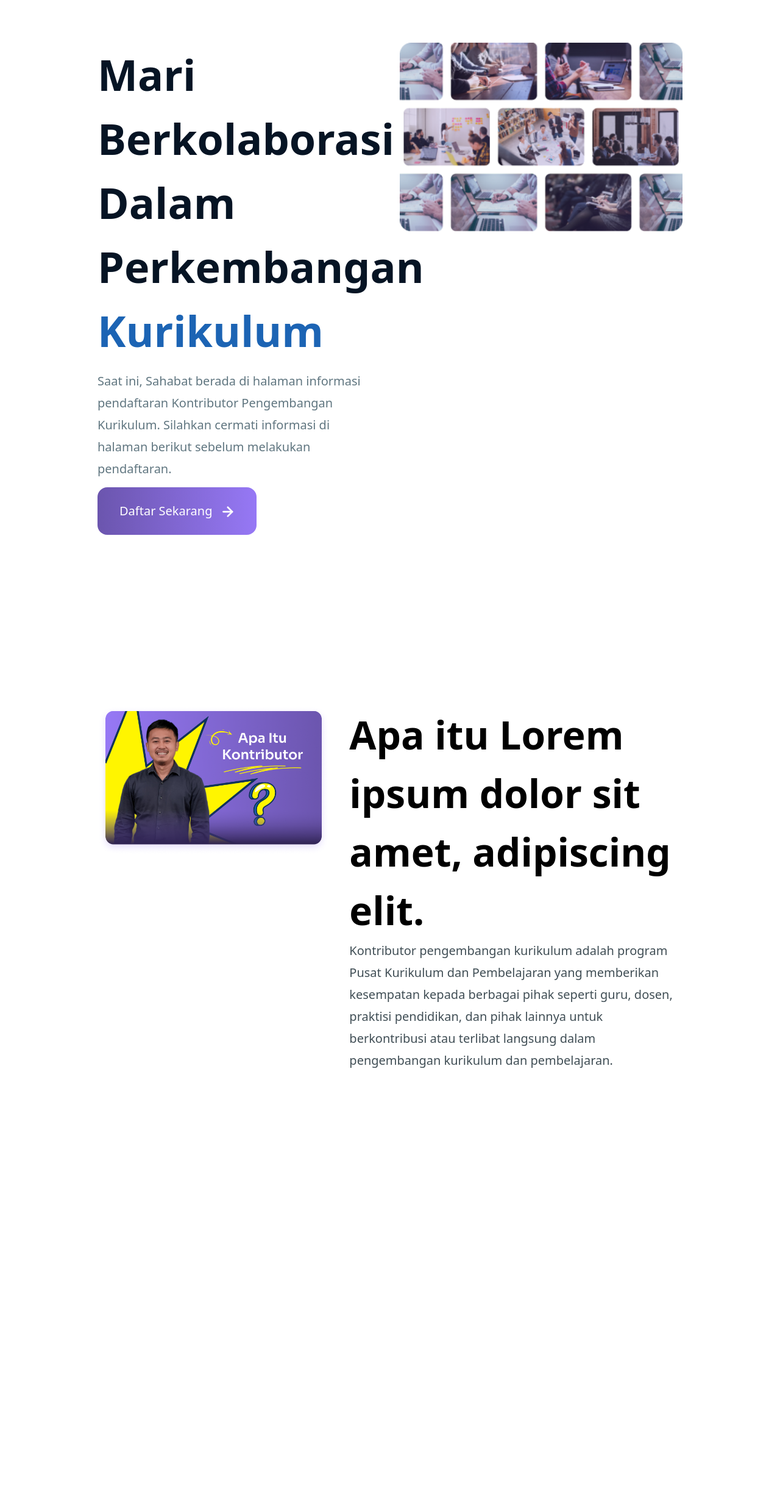
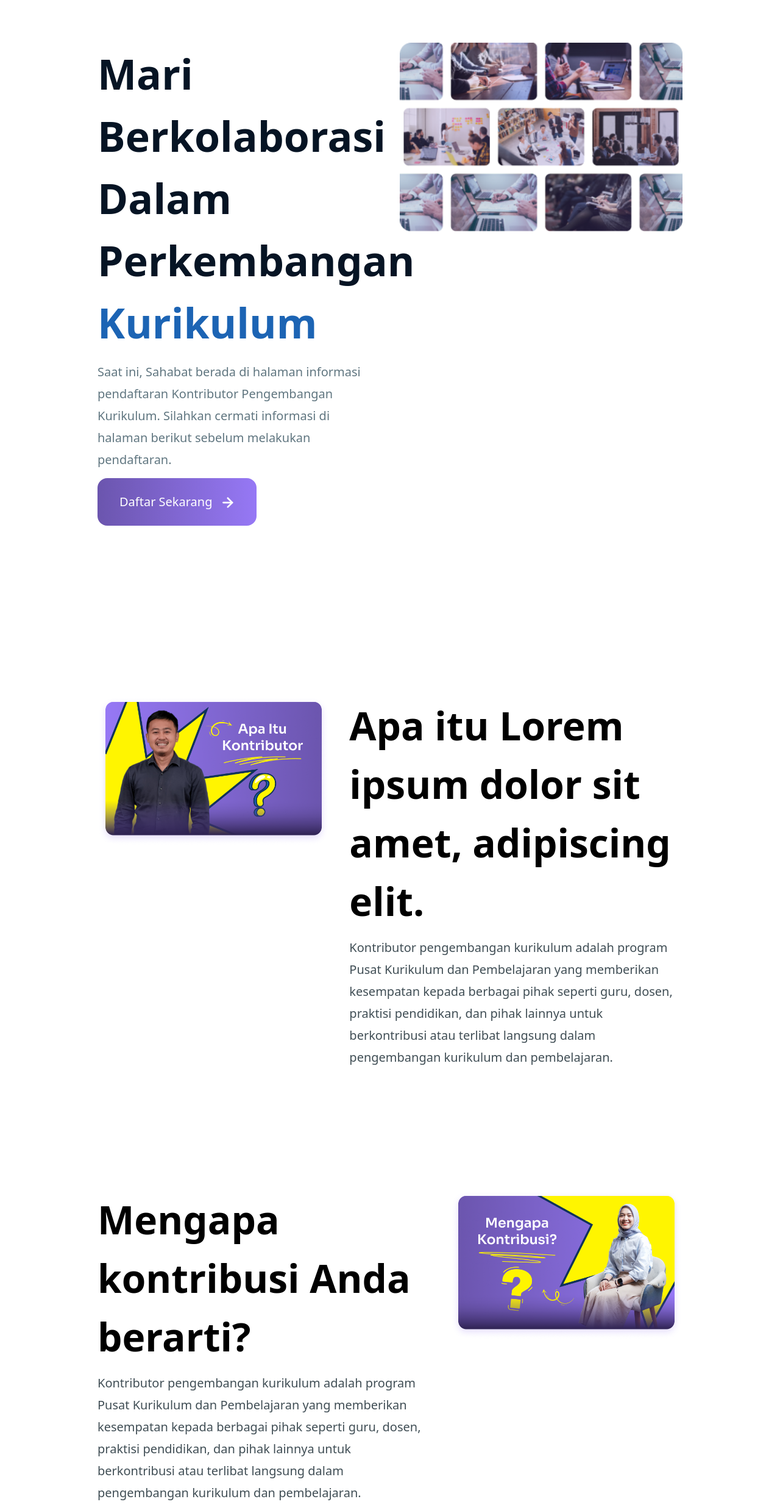
Before and after one commit to rayhanfuadi/laman-puskur-kontributor, a website: page pages/index.html in a window 1280 px wide. Shown: the part 84-2560 px from the top of the page at 61% size. Before the commit the page ends 1841 px from the top, so only its background shows below. Drawn offline with nearby package versions, Linux system fonts and the light colour scheme; files that its build step writes are made by us from their sources.

Commit message:
3 content

```diff
--- a/pages/index.html
+++ b/pages/index.html
@@ -29,12 +29,13 @@
     <!-- Navbar End -->
 
     <!-- Hero Section -->
-    <div class="px-[16px] py-[16px] lg:grid lg:grid-cols-2 lg:gap-[32px] lg:px-[160px] lg:py-[80px] md:flex">
+    <div
+        class="px-[16px] py-[16px] mb-[40px] lg:grid lg:grid-cols-2 lg:gap-[32px] lg:px-[160px] lg:py-[80px] lg:mb-[200px]">
         <div class="order-last">
             <img class="w-full mb-6" src="../src/img/hero-section.png" alt="">
         </div>
         <div class="">
-            <h4 class="text-[34px] font-semibold text-biru11 lg:text-[70px] mb-3">Mari Berkolaborasi Dalam Perkembangan
+            <h4 class="text-[34px] font-semibold text-biru11 lg:text-[68px] mb-3">Mari Berkolaborasi Dalam Perkembangan
                 <span class="text-biru6">Kurikulum</span>
             </h4>
             <!-- <p class="text-biru11 text-[18px] font-semibold mb-3">Selamat Datang Sahabat <span
@@ -55,13 +56,14 @@
     <!-- Hero Section End -->
 
     <!-- content 1 -->
-    <div class="mt-[48pxpx] px-[16px] lg:px-[160px] lg:mt-[200px]">
+    <div class="px-[16px] mb-[40px] lg:mb-[200px] lg:px-[160px] ">
         <div class="lg:grid grid-cols-12 lg:gap-[32px] items-start">
             <div class="w-full flex col-span-5 justify-center">
-                <img class="w-fit" src="../src/img/apaitu.png" alt="">
+                <img class="w-fit mb-6" src="../src/img/content1.png" alt="">
             </div>
             <div class="w-full col-span-7">
-                <h2 class="font-semibold text-[24px] leading-[150%] lg:text-[64px]">Apa itu Lorem ipsum dolor sit amet,
+                <h2 class="font-semibold text-[24px] leading-[150%] lg:text-[64px] mb-[10px]">Apa itu Lorem ipsum dolor
+                    sit amet,
                     adipiscing
                     elit.
                 </h2>
@@ -79,6 +81,56 @@
     </div>
     <!-- content 1 End -->
 
+    <!-- content 2 -->
+    <div class="px-[16px] mb-[40px] lg:mb-[200px] lg:px-[160px] ">
+        <div class="lg:grid grid-cols-12 lg:gap-[32px] items-start">
+            <div class="w-full flex col-span-5 justify-center order-last">
+                <img class="w-fit mb-6" src="../src/img/content2.png" alt="">
+            </div>
+            <div class="w-full col-span-7">
+                <h2 class="font-semibold text-[24px] leading-[150%] lg:text-[64px] mb-[10px]">Mengapa kontribusi Anda
+                    berarti?
+                </h2>
+                <p class="text-biruLaut10 leading-[180%] lg:text-[20px]">Kontributor pengembangan kurikulum adalah
+                    program Pusat
+                    Kurikulum
+                    dan
+                    Pembelajaran yang memberikan
+                    kesempatan kepada
+                    berbagai pihak seperti guru, dosen, praktisi pendidikan, dan pihak lainnya untuk berkontribusi atau
+                    terlibat langsung
+                    dalam pengembangan kurikulum dan pembelajaran.</p>
+            </div>
+        </div>
+    </div>
+    </div>
+    <!-- content 2 End -->
+
+    <!-- content 2 -->
+    <div class="px-[16px] mb-[40px] lg:mb-[200px] lg:px-[160px] ">
+        <div class="lg:grid grid-cols-12 lg:gap-[32px] items-start">
+            <div class="w-full flex col-span-5 justify-center">
+                <img class="w-fit mb-6" src="../src/img/content3.png" alt="">
+            </div>
+            <div class="w-full col-span-7">
+                <h2 class="font-semibold text-[24px] leading-[150%] lg:text-[64px] mb-[10px]">Siapa kontribusi Anda
+                    berarti?
+                </h2>
+                <p class="text-biruLaut10 leading-[180%] lg:text-[20px]">Kontributor pengembangan kurikulum adalah
+                    program Pusat
+                    Kurikulum
+                    dan
+                    Pembelajaran yang memberikan
+                    kesempatan kepada
+                    berbagai pihak seperti guru, dosen, praktisi pendidikan, dan pihak lainnya untuk berkontribusi atau
+                    terlibat langsung
+                    dalam pengembangan kurikulum dan pembelajaran.</p>
+            </div>
+        </div>
+    </div>
+    </div>
+    <!-- content 2 End -->
+
     <!-- Footer -->
 
     <!-- Footer End -->
```
Also changed, not shown: src/css/output.css, src/img/content1.png (renamed from src/img/apaitu.png), src/img/content2.png (added), src/img/content3.png (added).
